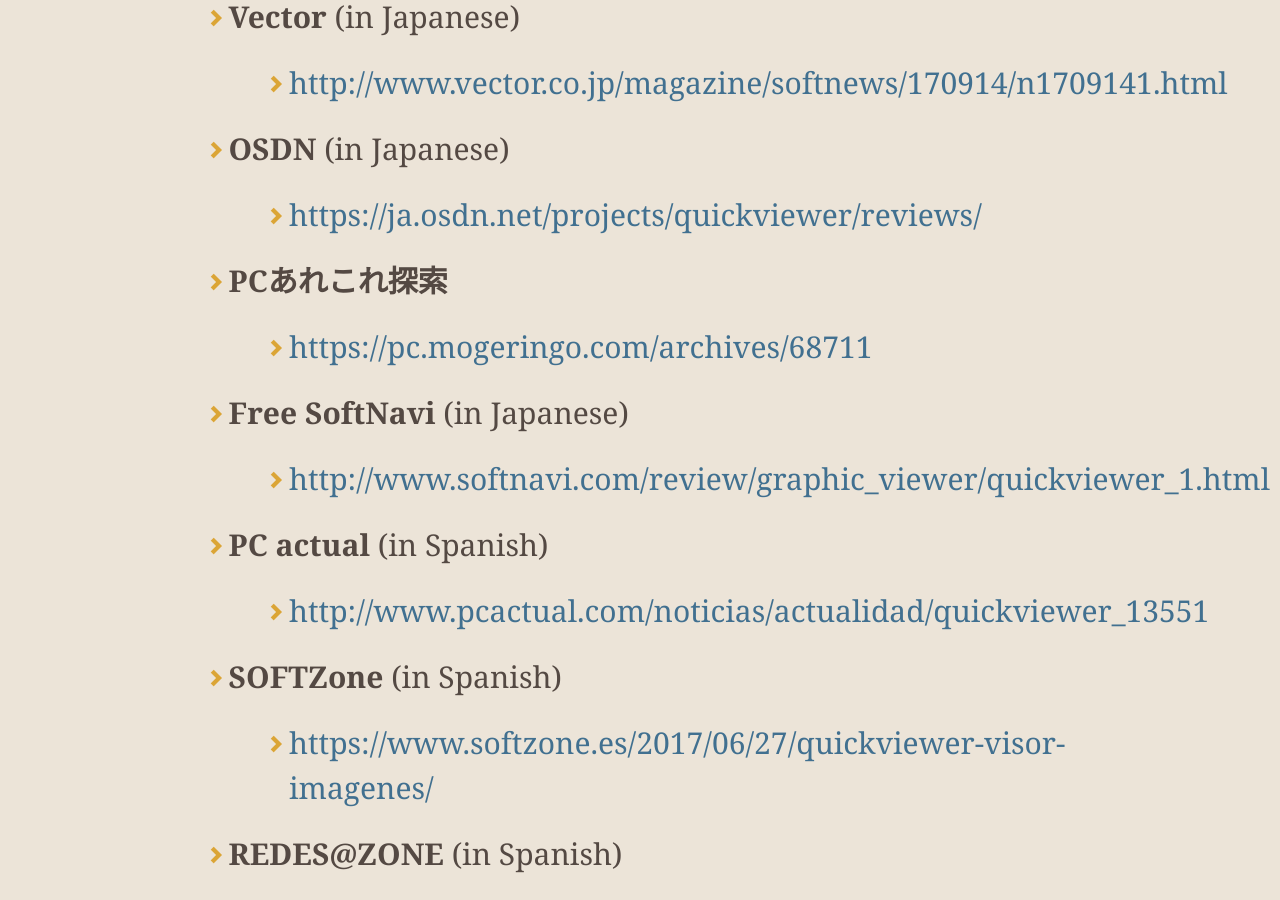
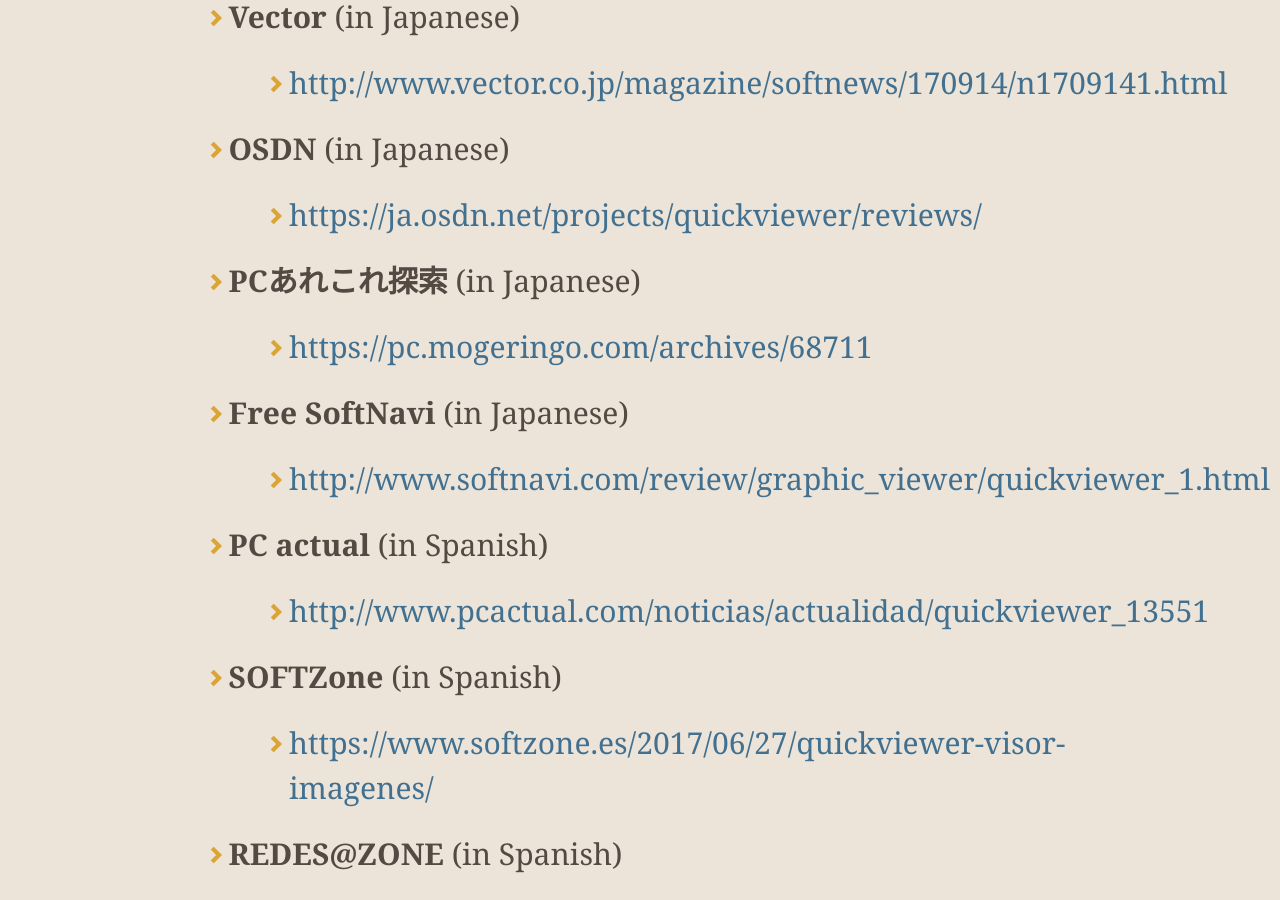
Before and after one commit to kanryu/quickviewer, a Jekyll site: the page built from docs/index.md, in a window 1280 px wide and 900 px high, scrolled down 4680 px. Built offline with Jekyll 4.4.1, drawn with Linux system fonts in a browser that asks for light colours; nearby versions of some CDN libraries; comment, search, counter and statistics services are not loaded; our own code applies the rules of GitHub Pages for plain Markdown files.

Commit message:
Update index.md

```diff
--- a/docs/index.md
+++ b/docs/index.md
@@ -82,7 +82,7 @@ You can also clone the latest source code from **[this repository.](https://gith
     - [http://www.vector.co.jp/magazine/softnews/170914/n1709141.html](http://www.vector.co.jp/magazine/softnews/170914/n1709141.html)
 - **OSDN** (in Japanese)
     - [https://ja.osdn.net/projects/quickviewer/reviews/](https://ja.osdn.net/projects/quickviewer/reviews/)
-- **PCあれこれ探索**
+- **PCあれこれ探索** (in Japanese)
     - [https://pc.mogeringo.com/archives/68711](https://pc.mogeringo.com/archives/68711)
 - **Free SoftNavi** (in Japanese)
     - [http://www.softnavi.com/review/graphic_viewer/quickviewer_1.html](http://www.softnavi.com/review/graphic_viewer/quickviewer_1.html)
```
